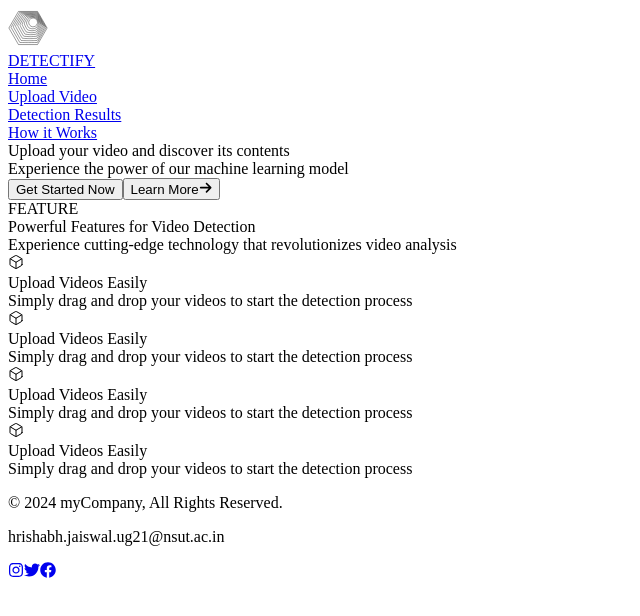
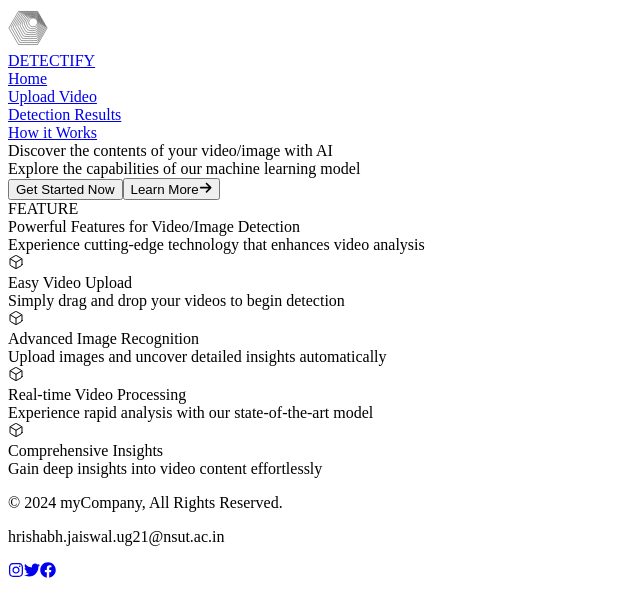
Before and after one commit to meeku18/detectify, a Next.js app: page / in a window 1280 px wide. Shown: the top 616 px of the page, without its empty margins (0-640 px from the left). Built offline with nearby package versions, Linux system fonts and the light colour scheme.

Commit message:
add backend

```diff
--- a/app/(home)/_component/Header.tsx
+++ b/app/(home)/_component/Header.tsx
@@ -11,14 +11,14 @@ export default function Header() {
     console.log(path);
   }, []);
   return (
-    <div className="bg-secondary shadow-md p-3 px-4 ">
+    <div className="bg-secondary shadow-md p-3 px-6 ">
       <div className="flex justify-between items-center justify-center">
         <Logo />
-        <div className=" hidden md:flex gap-4 ">
+        <div className=" hidden md:flex gap-8 ">
           <Link href="/">
             <div
               className={`hover:text-primary hover:font-bold tran transition-all cursor-pointer ${
-                path == "/" && "text-primary font-bold"
+                path == "/" && "text-primary font-semibold"
               }`}
             >
               Home{" "}
@@ -27,7 +27,7 @@ export default function Header() {
           <Link href="/upload">
             <div
               className={`hover:text-primary hover:font-bold tran transition-all cursor-pointer ${
-                path == "/upload" && "text-primary font-bold"
+                path == "/upload" && "text-primary font-semibold"
               }`}
             >
               Upload Video{" "}
@@ -36,7 +36,7 @@ export default function Header() {
           <Link href="/detection">
             <div
               className={`hover:text-primary hover:font-bold tran transition-all cursor-pointer ${
-                path == "/detection" && "text-primary font-bold"
+                path == "/detection" && "text-primary font-semibold"
               }`}
             >
               Detection Results{" "}
@@ -45,7 +45,7 @@ export default function Header() {
           <Link href="/work">
             <div
               className={`hover:text-primary hover:font-bold tran transition-all cursor-pointer ${
-                path == "/work" && "text-primary font-bold"
+                path == "/work" && "text-primary font-semibold"
               }`}
             >
               How it Works
--- a/app/(home)/page.tsx
+++ b/app/(home)/page.tsx
@@ -3,30 +3,29 @@ import React from "react";
 import BottomComp from "./_component/BottomComp";
 import BoxComp from "./_component/BoxComp";
 
-
 export default function Home(){
     return (
         <div className="p-10 mt-4">
-            <div className="h-[200px] text-5xl flex justify-center flex-col items-center bg-secondary rounded-lg">
-                Upload your video and discover its contents
+            <div className="h-[200px] text-5xl flex justify-center flex-col bg-secondary rounded-lg pl-8 items-center">
+                Discover the contents of your video/image with AI
             </div>
             <div className="flex justify-center py-10">
-                Experience the power of our machine learning model
+                Explore the capabilities of our machine learning model
             </div>
             <BottomComp/>
             <div className="bg-zinc-600 md:col-span-4 rounded-lg mt-28 text-secondary mb-20">
                 <div className="flex flex-col justify-center items-center text-white">
                     <div className="text-sm pt-8">FEATURE</div>
-                    <div className="text-4xl">Powerful Features for Video Detection</div>
-                    <div className="p-4">Experience cutting-edge technology that revolutionizes video analysis</div>
+                    <div className="text-4xl">Powerful Features for Video/Image Detection</div>
+                    <div className="p-4">Experience cutting-edge technology that enhances video analysis</div>
                 </div>
                 <div className="grid grid-cols-1 md:grid-cols-2 gap-4 p-4">
-                    <BoxComp text1={"Upload Videos Easily"} text2={"Simply drag and drop your videos to start the detection process"}/>
-                    <BoxComp text1={"Upload Videos Easily"} text2={"Simply drag and drop your videos to start the detection process"}/>
-                    <BoxComp text1={"Upload Videos Easily"} text2={"Simply drag and drop your videos to start the detection process"}/>
-                    <BoxComp text1={"Upload Videos Easily"} text2={"Simply drag and drop your videos to start the detection process"}/>
+                    <BoxComp text1={"Easy Video Upload"} text2={"Simply drag and drop your videos to begin detection"}/>
+                    <BoxComp text1={"Advanced Image Recognition"} text2={"Upload images and uncover detailed insights automatically"}/>
+                    <BoxComp text1={"Real-time Video Processing"} text2={"Experience rapid analysis with our state-of-the-art model"}/>
+                    <BoxComp text1={"Comprehensive Insights"} text2={"Gain deep insights into video content effortlessly"}/>
                 </div>
             </div>
         </div>
-    )
+    );
 }
--- a/prisma/productData.ts
+++ b/prisma/productData.ts
@@ -1,3 +1,4 @@
+// seed data
 export const items = [
     { productName: 'NightStand Light', productUrl: 'https://shorturl.at/ZmgEy' },
     { productName: 'Lamp', productUrl: 'https://shorturl.at/Uhj5G' },
```
Also changed, not shown: app/(home)/upload/page.tsx (+4 -4 lines).
